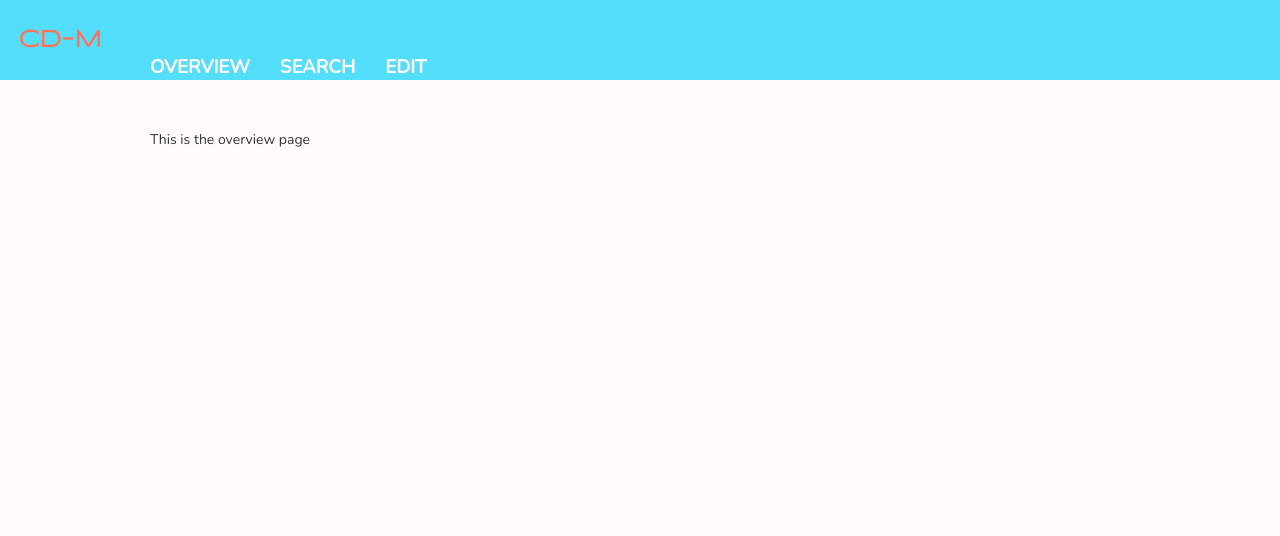
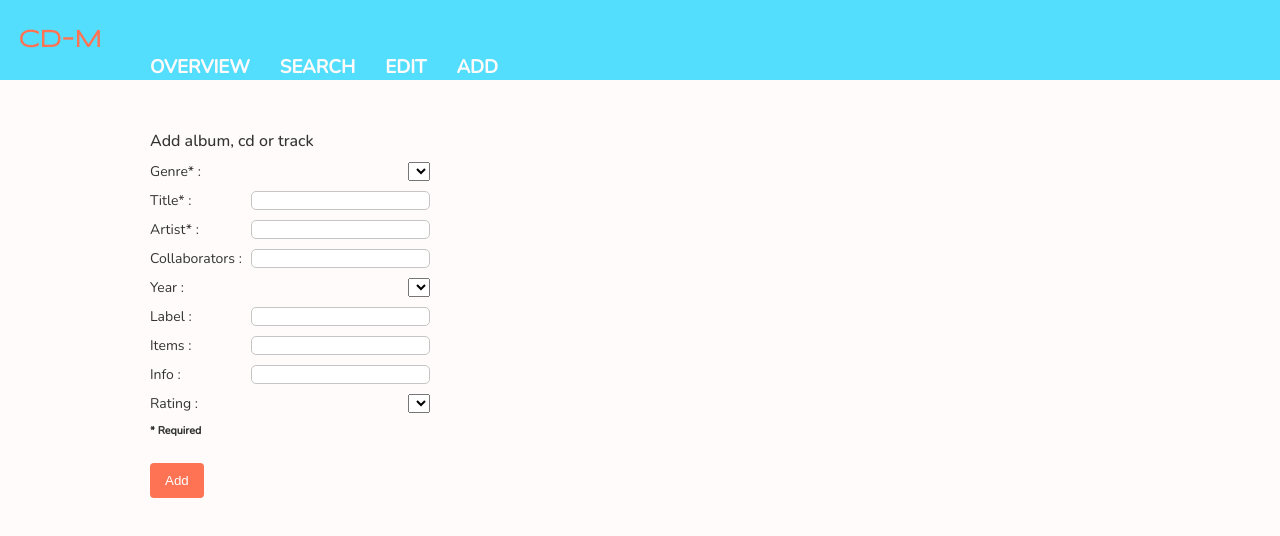
Before and after one commit to RobVerplanke/CD-Manager, a website built with webpack: page dist/index.html in a window 1280 px wide. Built offline with nearby package versions, Linux system fonts and the light colour scheme.

Commit message:
begin with add form

```diff
--- a/src/index.js
+++ b/src/index.js
@@ -1,8 +1,9 @@
 import buildOverviewPage from './modules/pages/overview.js';
 import setNavListeners from './modules/navbar.js';
+import buildAddPage from './modules/pages/add.js';
 
 // Set event listeners to buttons
 setNavListeners();
 
 // Load default page
-buildOverviewPage();
+buildAddPage();
--- a/src/modules/classes/album.js
+++ b/src/modules/classes/album.js
@@ -5,8 +5,8 @@ export default function albumTest() {
 }
 
 export class Album {
-  constructor(genre, title, artist, date, label, items, info, rating) {
-    this.entity = new Entity(genre, title, artist, info, rating);
+  constructor(genre, title, artist, collaborators, date, label, items, info, rating) {
+    this.entity = new Entity(genre, title, artist, collaborators, info, rating);
     this.date = date;
     this.label = label;
     this.items = items;
--- a/src/modules/classes/cd.js
+++ b/src/modules/classes/cd.js
@@ -5,8 +5,8 @@ export default function cdTest() {
 }
 
 export class CD {
-  constructor(genre, title, artist, date, label, items, info, rating) {
-    this.entity = new Entity(genre, title, artist, info, rating);
+  constructor(genre, title, artist, collaborators, date, label, items, info, rating) {
+    this.entity = new Entity(genre, title, artist, collaborators, info, rating);
     this.date = date;
     this.label = label;
     this.items = items;
--- a/src/modules/classes/track.js
+++ b/src/modules/classes/track.js
@@ -5,8 +5,8 @@ export default function trackTest() {
 }
 
 export class Track {
-  constructor(genre, title, artist, length, info, rating) {
-    this.entity = new Entity(genre, title, artist, info, rating);
+  constructor(genre, title, artist, collaborators, length, info, rating) {
+    this.entity = new Entity(genre, title, artist, collaborators, info, rating);
     this.length = length;
   }
 }
--- a/src/modules/commonElements.js
+++ b/src/modules/commonElements.js
@@ -2,10 +2,63 @@
 const buttonOverview = document.querySelector('#button-overview');
 const buttonSearch = document.querySelector('#button-search');
 const buttonEdit = document.querySelector('#button-edit');
+const buttonAdd = document.querySelector('#button-add');
 
 // Content holder
 const contentHolder = document.querySelector('#main');
 
+// Create title element
+function addTitle(title) {
+  const titleHolder = document.createElement('div');
+  titleHolder.append(title);
+  return titleHolder;
+}
+
+// Create form element
+function addForm() {
+  const titleHolder = document.createElement('form');
+
+  return titleHolder;
+}
+
+// Create label with text input elements
+function addFormInput(title, type, required) {
+  const formGroup = document.createElement('div');
+  const label = document.createElement('label');
+  const element = document.createElement(type);
+
+  // Set input requirement
+  element.required = required;
+
+  // Set elements
+  formGroup.classList.add('form-group');
+  label.innerHTML = `<p>${title} :</p>`;
+
+  formGroup.append(label, element);
+
+  return formGroup;
+}
+
+// Create legend
+function addLegend(value) {
+  const formGroup = document.createElement('div');
+  formGroup.classList.add('form-group');
+  formGroup.innerHTML = `<h6>${value}</h6>`;
+  return formGroup;
+
+}
+
+// Create form submit button
+function addSubmitButton() {
+  const button = document.createElement('button');
+  button.type = 'submit';
+  button.innerHTML = 'Add';
+
+  return button;
+}
+
+
 export {
-  buttonOverview, buttonSearch, buttonEdit, contentHolder,
+  buttonOverview, buttonSearch, buttonEdit, buttonAdd, contentHolder, addTitle, addForm,
+  addFormInput, addSubmitButton, addLegend,
 };
--- a/src/modules/navbar.js
+++ b/src/modules/navbar.js
@@ -1,10 +1,14 @@
-import { buttonOverview, buttonSearch, buttonEdit } from './commonElements.js';
+import {
+  buttonOverview, buttonSearch, buttonEdit, buttonAdd,
+} from './commonElements.js';
 import buildOverviewpage from './pages/overview.js';
 import buildSearchpage from './pages/search.js';
 import buildEditpage from './pages/edit.js';
+import buildAddpage from './pages/add.js';
 
 export default function setNavListeners() {
   buttonOverview.addEventListener('click', buildOverviewpage);
   buttonSearch.addEventListener('click', buildSearchpage);
   buttonEdit.addEventListener('click', buildEditpage);
+  buttonAdd.addEventListener('click', buildAddpage);
 }
--- /dev/null
+++ b/src/modules/pages/add.js
@@ -0,0 +1,36 @@
+import {
+  contentHolder, addTitle, addForm, addFormInput, addSubmitButton, addLegend,
+} from '../commonElements.js';
+
+export default function buildAddPage() {
+
+  // Set title of content
+  contentHolder.append(addTitle('Add album, cd or track'));
+
+  // Create form section
+  contentHolder.append(addForm());
+
+  // Add form input
+  const formFields = [
+    { label: 'Genre*', type: 'select', required: true },
+    { label: 'Title*', type: 'input', required: true },
+    { label: 'Artist*', type: 'input', required: true },
+    { label: 'Collaborators', type: 'input', required: false },
+    { label: 'Year', type: 'select', required: false },
+    { label: 'Label', type: 'input', required: false },
+    { label: 'Items', type: 'input', required: false },
+    { label: 'Info', type: 'input', required: false },
+    { label: 'Rating', type: 'select', required: false },
+  ];
+
+  formFields.forEach((field) => {
+    contentHolder.append(addFormInput(field.label, field.type, field.required));
+  });
+
+  // Add legend
+  contentHolder.append(addLegend('* Required'));
+
+  // Add submit button
+  contentHolder.append(addSubmitButton());
+
+}
```
Also changed, not shown: dist/index.html, dist/main.js, dist/style.css.
